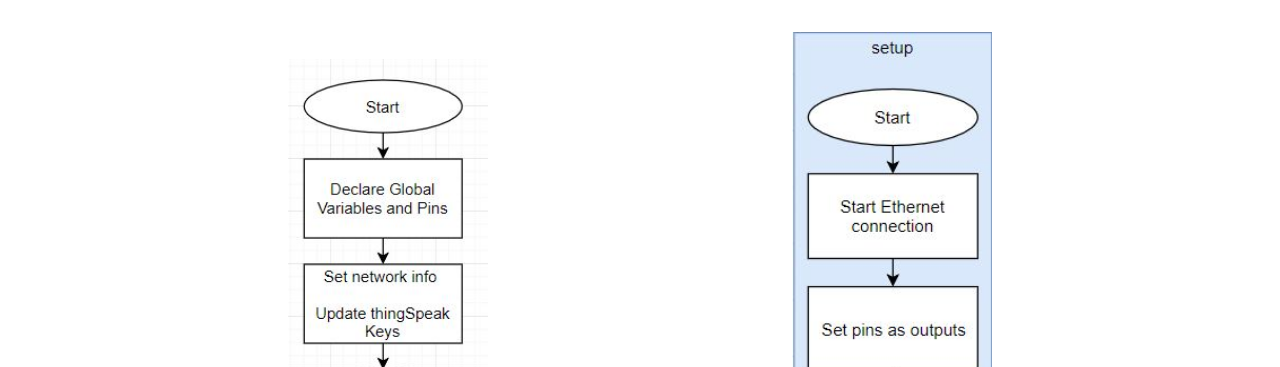
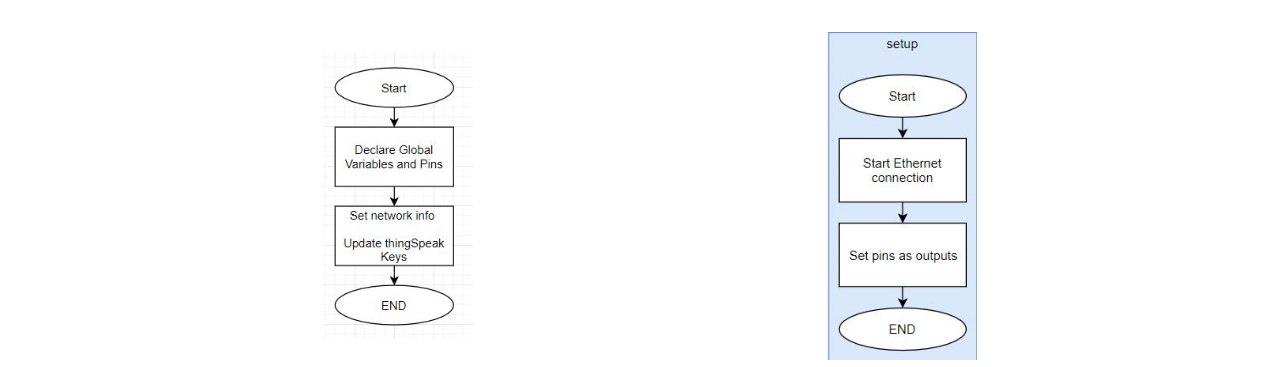
Before and after one commit to miromatthews/miroma, a plain HTML site: page diagrams.html in a window 1280 px wide. Shown: the part 585-952 px from the top of the page. Drawn offline with Linux system fonts and the light colour scheme.

Commit message:
Update diagrams.html

```diff
--- a/diagrams.html
+++ b/diagrams.html
@@ -62,8 +62,8 @@
 <table style="width:80%">
 
   <tr>
-    <td><img src="Images/initial.JPG" style="width:200px; margin-top:10px;"/></td>
-    <td><img src="Images/setup.JPG" style="width:200px; margin-top:10px;"/></td>
+    <td><img src="Images/initial.JPG" style="width:150px; margin-top:10px;"/></td>
+    <td><img src="Images/setup.JPG" style="width:150px; margin-top:10px;"/></td>
   </tr>
 	 <tr>
     <td><img src="Images/loop.JPG" style="width:300px; margin-top:10px;"/></td>
@@ -71,7 +71,7 @@
   </tr>
 
 	 <tr>
-    <td><img src="Images/webserver.JPG" style="width:300px; margin-top:10px;"/></td>
+    <td><img src="Images/webserver.JPG" style="width:325px; margin-top:10px;"/></td>
     <td><img src="Images/xbee.JPG" style="width:200px; margin-top:10px;"/></td>
   </tr>
 </p>
```
